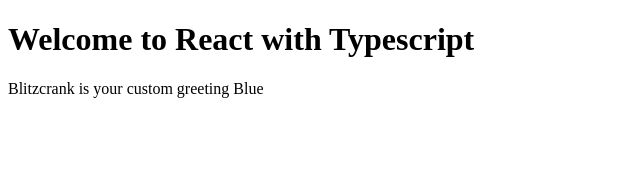
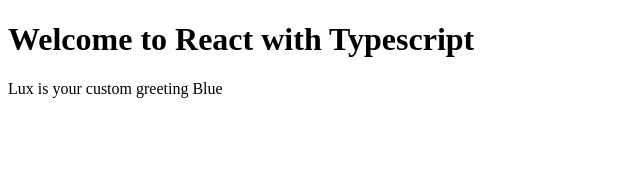
Before and after one commit to kakulo83/trello_clone_frontend, a React app: page / in a window 1280 px wide. Shown: the top 170 px of the page, without its empty margins (0-640 px from the left). Built offline with nearby package versions, Linux system fonts and the light colour scheme; the HTML template or start-up script is replaced by a standard one.

Commit message:
First interface

```diff
--- a/package.json
+++ b/package.json
@@ -5,7 +5,7 @@
   "scripts": {
     "start": "webpack --mode development",
     "build": "webpack --mode production",
-    "hot":   "webpack-dev-server --hot"
+    "hot": "webpack-dev-server --hot"
   },
   "keywords": [],
   "author": "",
--- a/src/components/Hello.tsx
+++ b/src/components/Hello.tsx
@@ -1,8 +1,8 @@
 import * as React from "react";
-//import PageInterface from "../PageInterface";
+import Page from "../PageInterface";
 
 interface Props {
-  greeting: string;
+  myProp: Page;
 }
 
 interface State {
@@ -25,7 +25,7 @@
     return (
       <div>
         <h1>Welcome to React with Typescript</h1>
-        <p>Blitzcrank is your custom greeting {this.props.greeting}</p>
+        <p>Lux is your custom greeting {this.props.myProp.color}</p>
       </div>
     );
   }
--- a/src/index.tsx
+++ b/src/index.tsx
@@ -1,8 +1,11 @@
 import * as React from "react";
 import * as ReactDOM from "react-dom";
 import { Hello } from "./components/Hello";
+import Page from "./PageInterface";
+
+let myThing: Page = { color: "Blue" };
 
 ReactDOM.render(
-  <Hello greeting="Blue" />,
+  <Hello myProp={myThing} />,
   document.getElementById("example")
 );
--- a/tslint.json
+++ b/tslint.json
@@ -19,6 +19,7 @@
     "no-namespace": false,
     "no-reference": false,
     "no-var-requires": false,
+    "no-unused-variable": false,
     "object-literal-key-quotes": [true, "as-needed"],
     "object-literal-sort-keys": false,
     "ordered-imports": [false],
```
Also changed, not shown: .eslintrc.js (deleted).
